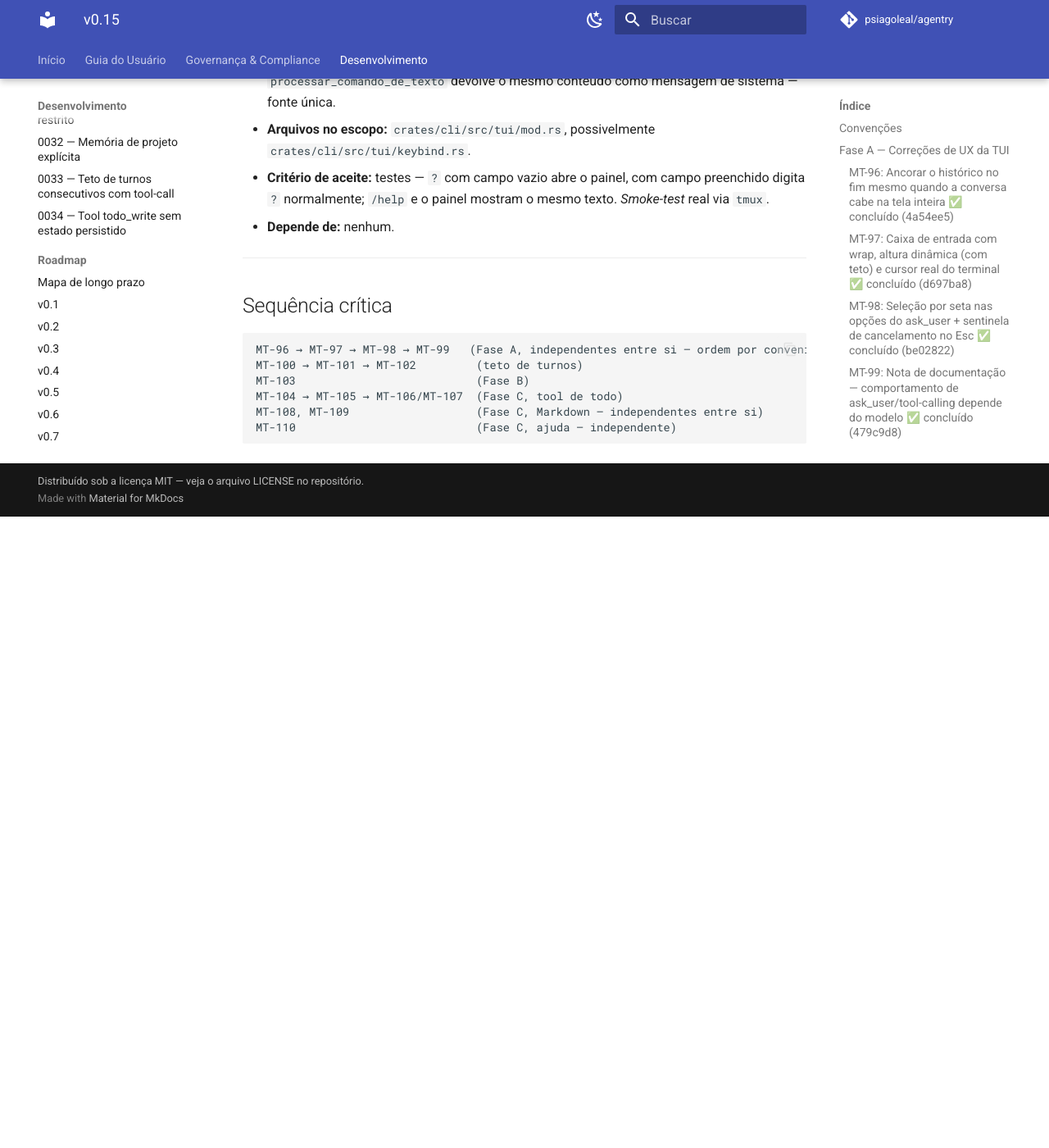
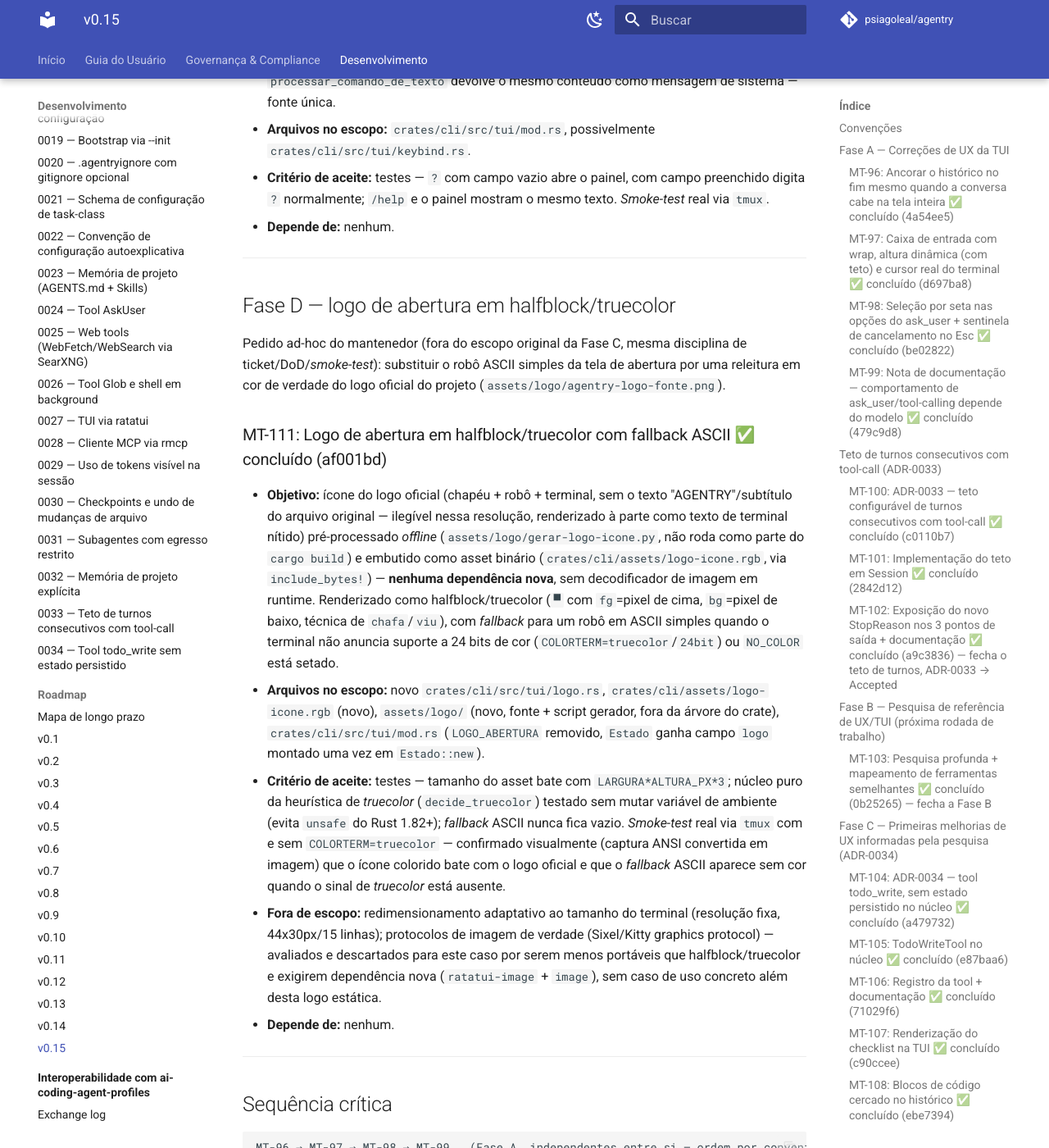
Before and after one commit to psiagoleal/agentry, an MkDocs documentation site: the page built from docs/roadmap-v0.15.md, in a window 1280 px wide and 1400 px high, scrolled down 6370 px. Shown: the whole window at 82% size. Built offline with MkDocs 1.6.1 and Material for MkDocs 9.7.7, drawn with Linux system fonts in a browser that asks for light colours; comment, search, counter and statistics services are not loaded; before the commit the page ends 7000 px from its top, so only the background shows below that; some of the changed text lies outside the part shown.

Commit message:
docs(handoff): marca MT-111 concluído (af001bd); fecha a Fase D (logo)
{agente: Claude Code; modelo: claude-sonnet-5}

````diff
--- a/docs/CURRENT-STATE.md
+++ b/docs/CURRENT-STATE.md
@@ -202,6 +202,31 @@
 
 **Máquina de teste:** o mantenedor criou uma pasta `usage-test/` neste próprio Linux para
 testar com Ollama — sem acesso à VPN necessária para LiteLLM aqui (só no notebook Windows).
+
+### Fase D — logo de abertura ✅ concluída (`docs/roadmap-v0.15.md`, MT-111)
+
+Pedido ad-hoc do mantenedor: substituir o robô ASCII da tela de abertura por uma releitura em
+cor de verdade do logo oficial do projeto (`assets/logo/agentry-logo-fonte.png` — chapéu de
+detetive, robô com torso "A" luminoso, ícone de terminal). Investigação prévia (sem código)
+distinguiu duas abordagens bem diferentes de custo: protocolos de imagem de verdade (Sixel/
+Kitty graphics protocol, exigiriam dependência nova `ratatui-image`+`image`, e são **menos**
+portáveis que a alternativa) vs. halfblock/truecolor (`▀` com `fg`/`bg` por célula, técnica de
+`chafa`/`viu`) pré-renderizado *offline* — decisão registrada aqui: halfblock, zero dependência
+nova, já que a logo é estática (só protocolos de imagem valeriam a pena para imagem
+**dinâmica**, sem caso de uso hoje).
+
+- MT-111 ✅ (`af001bd`) — `crates/cli/src/tui/logo.rs` (novo): ícone recortado do logo oficial
+  (sem o texto "AGENTRY"/subtítulo do arquivo original, ilegível nessa resolução — renderizado
+  à parte como texto de terminal nítido, igual sempre foi), pré-processado por
+  `assets/logo/gerar-logo-icone.py` (Pillow, offline, não roda no `cargo build`) e embutido via
+  `include_bytes!` (`crates/cli/assets/logo-icone.rgb`, 44x30px). *Fallback* para o robô ASCII
+  original quando o terminal não anuncia `COLORTERM=truecolor`/`24bit` ou tem `NO_COLOR` setado
+  — heurística (`decide_truecolor`) fatorada como função pura testável sem mutar variável de
+  ambiente (evitando `unsafe` do Rust 1.82+ em `std::env::set_var`). `LOGO_ABERTURA` removido de
+  `tui/mod.rs`; `Estado` ganha campo `logo` montado uma única vez em `Estado::new` (não
+  recalculado a cada `draw()`). 5 testes novos, 192 no bin `agentry`, 610 no *workspace*.
+  Verificado com smoke-test real via `tmux` com e sem `COLORTERM=truecolor` — captura ANSI
+  convertida em imagem confirmou visualmente que o ícone bate com o logo oficial.
 
 ## Último turno
 
--- a/docs/roadmap-v0.15.md
+++ b/docs/roadmap-v0.15.md
@@ -206,6 +206,38 @@
 
 ---
 
+## Fase D — logo de abertura em halfblock/truecolor
+
+Pedido ad-hoc do mantenedor (fora do escopo original da Fase C, mesma disciplina de
+ticket/DoD/*smoke-test*): substituir o robô ASCII simples da tela de abertura por uma
+releitura em cor de verdade do logo oficial do projeto (`assets/logo/agentry-logo-fonte.png`).
+
+### MT-111: Logo de abertura em halfblock/truecolor com fallback ASCII ✅ concluído (af001bd)
+- **Objetivo:** ícone do logo oficial (chapéu + robô + terminal, sem o texto "AGENTRY"/subtítulo
+  do arquivo original — ilegível nessa resolução, renderizado à parte como texto de terminal
+  nítido) pré-processado *offline* (`assets/logo/gerar-logo-icone.py`, não roda como parte do
+  `cargo build`) e embutido como asset binário (`crates/cli/assets/logo-icone.rgb`, via
+  `include_bytes!`) — **nenhuma dependência nova**, sem decodificador de imagem em runtime.
+  Renderizado como halfblock/truecolor (`▀` com `fg`=pixel de cima, `bg`=pixel de baixo, técnica
+  de `chafa`/`viu`), com *fallback* para um robô em ASCII simples quando o terminal não anuncia
+  suporte a 24 bits de cor (`COLORTERM=truecolor`/`24bit`) ou `NO_COLOR` está setado.
+- **Arquivos no escopo:** novo `crates/cli/src/tui/logo.rs`, `crates/cli/assets/logo-icone.rgb`
+  (novo), `assets/logo/` (novo, fonte + script gerador, fora da árvore do crate), `crates/cli/src/tui/mod.rs`
+  (`LOGO_ABERTURA` removido, `Estado` ganha campo `logo` montado uma vez em `Estado::new`).
+- **Critério de aceite:** testes — tamanho do asset bate com `LARGURA*ALTURA_PX*3`; núcleo puro
+  da heurística de *truecolor* (`decide_truecolor`) testado sem mutar variável de ambiente
+  (evita `unsafe` do Rust 1.82+); *fallback* ASCII nunca fica vazio. *Smoke-test* real via `tmux`
+  com e sem `COLORTERM=truecolor` — confirmado visualmente (captura ANSI convertida em imagem)
+  que o ícone colorido bate com o logo oficial e que o *fallback* ASCII aparece sem cor quando
+  o sinal de *truecolor* está ausente.
+- **Fora de escopo:** redimensionamento adaptativo ao tamanho do terminal (resolução fixa,
+  44x30px/15 linhas); protocolos de imagem de verdade (Sixel/Kitty graphics protocol) — avaliados
+  e descartados para este caso por serem menos portáveis que halfblock/truecolor e exigirem
+  dependência nova (`ratatui-image` + `image`), sem caso de uso concreto além desta logo estática.
+- **Depende de:** nenhum.
+
+---
+
 ## Sequência crítica
 
 ```
@@ -215,4 +247,5 @@
 MT-104 → MT-105 → MT-106/MT-107  (Fase C, tool de todo)
 MT-108, MT-109                   (Fase C, Markdown — independentes entre si)
 MT-110                           (Fase C, ajuda — independente)
+MT-111                           (Fase D, logo — independente)
 ```
````
